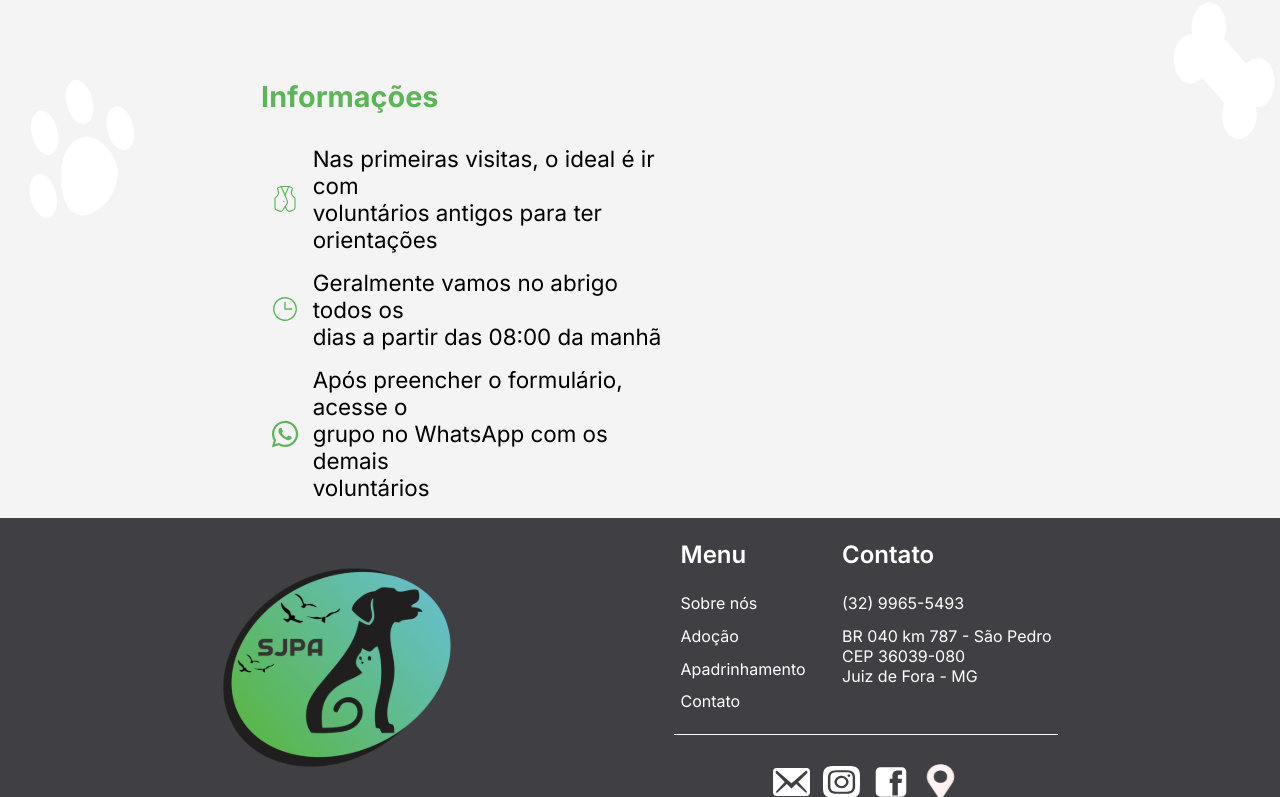
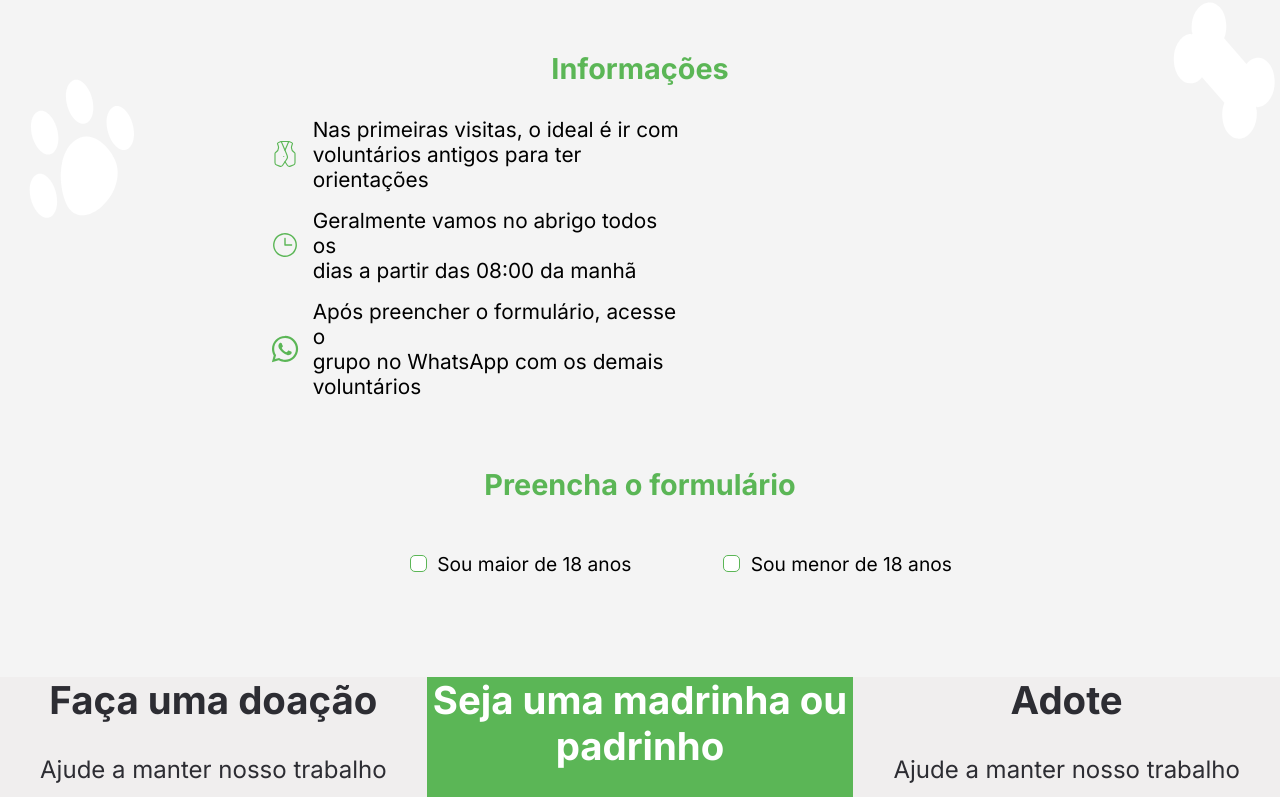
Before and after one commit to patriciasanttos/projeto-grupo3, a React (Create React App) app in the folder app/: page /volunteers in a window 1280 px wide. Shown: the part 1363-2160 px from the top of the page. Built offline with nearby package versions, Linux system fonts and the light colour scheme.

Commit message:
volunteers form added

```diff
--- a/app/src/pages/volunteers/index.jsx
+++ b/app/src/pages/volunteers/index.jsx
@@ -1,6 +1,7 @@
-import React from "react";
+import { useState } from "react";
 
 import NavBar from "../../components/navbar/NavBar";
+import Menu from "../../components/menu/Menu";
 import Footer from "../../components/footer/Footer";
 
 import "./volunteers.css";
@@ -24,10 +25,13 @@ import whatsApp from "../../assets/icons/whatsapp.svg";
 // import { Container } from './styles';
 
 function Volunteers() {
+  const [selectedOption, setSelectedOption] = useState(null);
+  console.log("selectedOption: ", selectedOption);
   return (
     <div className="page_container">
       <NavBar />
 
+      {/* SEÇÃO DO TÍTULO E TEXTO SOBRE SER VOLUNTÁRIO */}
       <section className="volunteer-phrase">
         <h3 className="section-title">FAÇA A DIFERENÇA NA VIDA DE UM ANIMAL</h3>
         <h1 className="section-subtitle">Seja um voluntário</h1>
@@ -46,10 +50,12 @@ function Volunteers() {
         </p>
       </section>
 
+      {/* CONTEÚDO PRINCIPAL DA PÁGINA - TAREFAS DO VOLUNTÁRIO */}
       <main>
         <h3 className="main-title">FAÇA A DIFERENÇA NA VIDA DE UM ANIMAL</h3>
         <h1 className="main-subtitle">Seja um voluntário</h1>
 
+        {/* O QUE O VOLUNTÁRIO FAZ */}
         <section className="volunteer-info">
           <h4 className="volunteer-title">O que o voluntário faz</h4>
           <ul className="align-volunteers-info">
@@ -83,6 +89,7 @@ function Volunteers() {
             </div>
           </ul>
 
+          {/* INSTRUÇÕES PARA O VOLUNTÁRIO  */}
           <h4 className="volunteer-title">Instruções</h4>
           <ul className="align-volunteers-info">
             <div className="icon-text">
@@ -119,6 +126,7 @@ function Volunteers() {
             </div>
           </ul>
 
+          {/* INFORMAÇÕES PARA O VOLUNTÁRIO  */}
           <h4 className="volunteer-title">Informações</h4>
           <ul className="align-volunteers-info">
             <div className="icon-text">
@@ -144,9 +152,99 @@ function Volunteers() {
               </li>
             </div>
           </ul>
+
+          {/* FORMULÁRIO PARA SER VOLUNTÁRIO */}
+          <h4 className="form-title">Preencha o formulário</h4>
+          <div className="align-checkbox">
+            <div
+              id="over-18"
+              className="checkbox-form"
+              onClick={() => setSelectedOption("over-18")}
+              style={{
+                backgroundColor:
+                  selectedOption === "over-18" ? "#5BB656" : "white",
+              }}
+            ></div>
+            <p>Sou maior de 18 anos</p>
+            <div
+              id="under-18"
+              className="checkbox-form"
+              onClick={() => setSelectedOption("under-18")}
+              style={{
+                backgroundColor:
+                  selectedOption === "under-18" ? "#5BB656" : "white",
+              }}
+            ></div>
+            <p>Sou menor de 18 anos</p>
+          </div>
+          <section className="text-form">
+            {selectedOption === "over-18" && (
+              <div>
+                <p>
+                Pelo presente Termo de Adesão e ciente da Lei n. 9.608/1998 que
+                rege o trabalho voluntário,decido espontaneamente realizar
+                atividade voluntária nesta organização. <br />Declaro, ainda, que
+                estou ciente de que o trabalho não será remunerado e que não
+                configurará vínculo empregatício ou gerará qualquer obrigação de
+                natureza trabalhista, previdenciária ou afim. <br />Declaro, por fim,
+                que estou ciente de que eventuais danos pessoais ou materiais
+                causados no exercício do trabalho voluntário serão de total e
+                integral responsabilidade minha e não serão imputados à esta
+                organização.
+              </p>
+
+              <form className="volunteers-form" action="">
+                <div className="align-form">
+                  <input type="text" name="Nome" id="" placeholder="Nome completo" />
+                  <input type="text" name="E-mail" id="" placeholder="E-mail" />
+                  <input type="text" name="Endereço" id="" placeholder="Endereço completo" />
+                </div>
+                <div className="align-form">
+                  <input type="number" name="Celular" id="" placeholder="Celular" />
+                  <input type="text" name="Profissão" id="" placeholder="Profissão" />
+                  <input type="text" name="Disponibilidade" id="" placeholder="Disponibilidade de horas na semana" />
+                </div>
+              </form>
+                <button>Enviar</button>
+                </div>
+            )}
+
+            {selectedOption === "under-18" && (
+              <div>
+                <p>
+                Pela presente Autorização e ciente da Lei n. 9.608/1998 que rege
+                o trabalho voluntário, da Constituição Federal e do Estatuto da
+                Criança e do Adolescente que proíbem o trabalho noturno,
+                perigoso ou insalubre a menores de dezoito anos, autorizo meu
+                filho(a) a realizar atividade voluntária nesta organização.
+                <br />Declaro, ainda, que tenho conhecimento e estou de acordo com os
+                objetivos e a metodologia usada nas atividades e estou ciente de
+                que o projeto tem cunho educacional e social. <br />Declaro, por fim,
+                que estou ciente de que o trabalho não será remunerado e que não
+                configurará vínculo empregatício ou gerará qualquer obrigação de
+                natureza trabalhista, previdenciária ou afim.
+                </p>
+                <form className="volunteers-form" action="">
+                <div className="align-form">
+                  <input type="text" name="Nome Responsável" id="" placeholder="Nome do responsável" />
+                  <input type="text" name="Nome do menor" id="" placeholder="Nome do menor" />
+                  <input type="text" name="E-mail" id="" placeholder="E-mail" />
+                  <input type="text" name="Endereço" id="" placeholder="Endereço completo" />
+                </div>
+                <div className="align-form">
+                  <input type="number" name="Celular" id="" placeholder="Celular" />
+                  <input type="text" name="Período aula" id="" placeholder="Período que estuda" />
+                  <input type="text" name="Disponibilidade" id="" placeholder="Disponibilidade de horas na semana" />
+                </div>
+              </form>
+              <button>Enviar</button>
+              </div>
+            )}
+          </section>
         </section>
       </main>
 
+      <Menu />
       <Footer />
     </div>
   );
--- a/app/src/pages/volunteers/volunteers.css
+++ b/app/src/pages/volunteers/volunteers.css
@@ -4,6 +4,15 @@
         margin: 0;
     }
 
+    h4 {
+        margin: 0;
+        padding: 5% 0 3% 0;
+
+        color: var(--background-primary-color);
+        font-size: 1.8rem;
+        text-align: center;
+
+    }
 
     .volunteer-phrase {
         background-image: url('../../assets/images/bg-gray-paw.svg');
@@ -64,16 +73,7 @@
 
             margin: auto;
 
-            .volunteer-title {
-                color: var(--background-primary-color);
 
-                padding: 5% 0 3% 13%;
-                margin: 0;
-
-                font-size: 1.8rem;
-                text-align: left;
-
-            }
 
             .align-volunteers-info {
                 display: grid;
@@ -89,7 +89,7 @@
                 flex-wrap: wrap;
 
                 padding-left: 20%;
-                font-size: 1.4rem;
+                font-size: 1.3rem;
             }
 
             li {
@@ -109,4 +109,84 @@
             }
 
         }
+
+        .align-checkbox {
+            display: flex;
+            flex-direction: row;
+            justify-content: center;
+            gap: 1%;
+
+            text-align: center;
+            align-items: center;
+            color: black;
+            font-size: 1.2rem;
+        }
+
+        .checkbox-form {
+            border: 1px solid var(--background-primary-color);
+            border-radius: 5px;
+            width: 15px;
+            height: 15px;
+
+            margin-left: 8%;
+        }
+
+        .text-form {
+            color: black;
+            padding-bottom: 8%;
+        }
+
+        .text-form p {
+            width: 58vw;
+            margin: auto;
+            text-align: left;
+        }
+
+        .volunteers-form {
+            display: flex;
+            justify-content: center;
+            gap: 10%;
+
+
+        }
+
+        .align-form {
+            display: flex;
+            flex-direction: column;
+            padding-top: 3%;
+            margin-bottom: 2%;
+        }
+
+        .volunteers-form input {
+            margin-bottom: 5%;
+            padding: 3%;
+            width: 25vw;
+
+            border: 1px solid var(--background-primary-color);
+            border-radius: 5px;
+        }
+
+        .volunteers-form input:focus {
+            outline: none;
+        }
+
+        button {
+            border-style: none;
+            background-color: var(--button-primary-color);
+            color: #fff;
+            font-size: 1.3rem;
+            font-weight: 600;
+
+            width: 10%;
+            height: 2.5rem;
+            border-radius: 5px;
+
+            cursor: pointer;
+            transition: background-color 0.3s ease;
+
+        }
+
+        button:hover {
+            background-color: var(--button-hover-color);
+        }
     }
```
